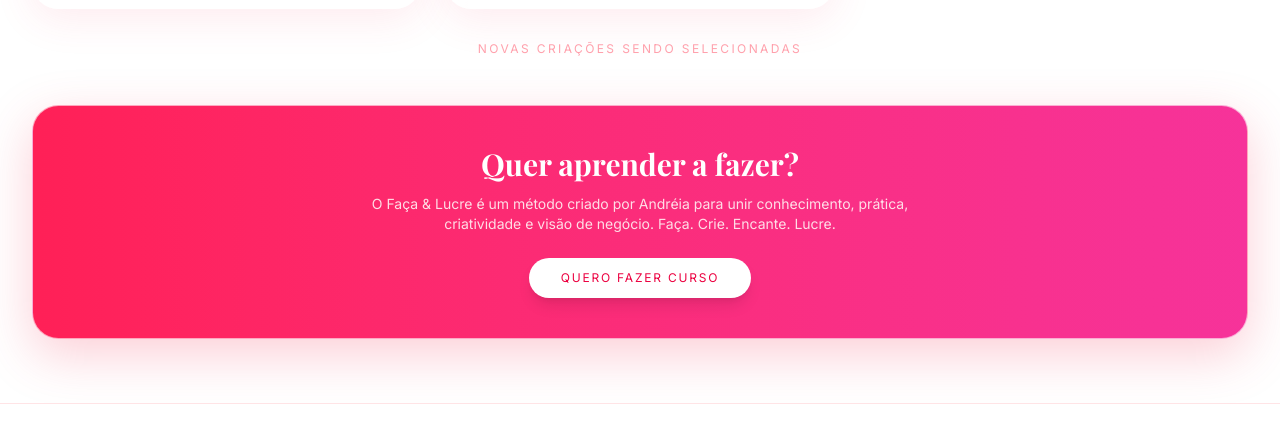
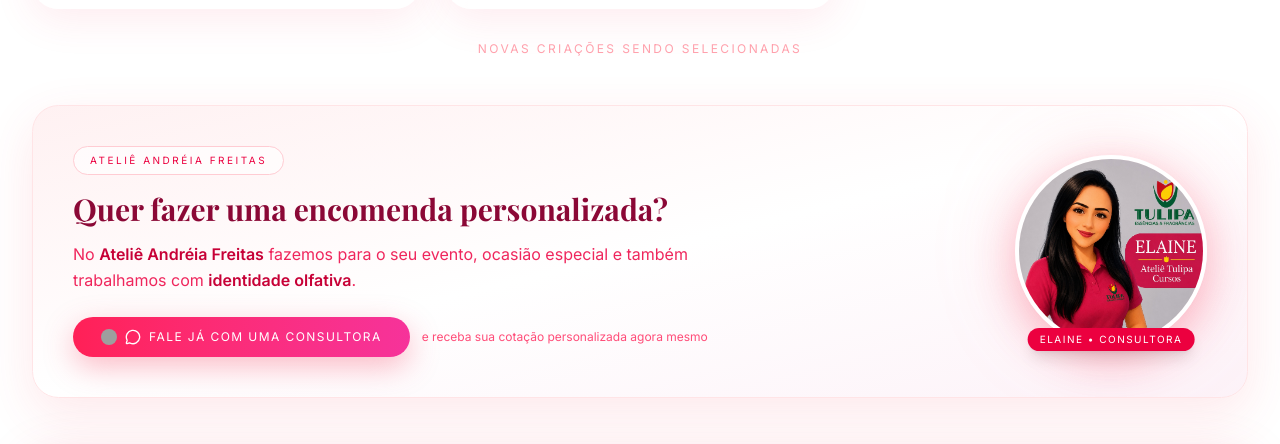
Before and after one commit to brunoxsdkl/blog-cursos-tulipa, a Next.js app: page /criacoes in a window 1280 px wide. Shown: the part 1098-1542 px from the top of the page. Built offline with nearby package versions, Linux system fonts and the light colour scheme; grey boxes are pictures that could not be loaded; a web font is replaced by a local one.

Commit message:
Add encomenda personalizada section with Elaine WhatsApp CTA to /criacoes

```diff
--- a/src/app/criacoes/page.tsx
+++ b/src/app/criacoes/page.tsx
@@ -3,6 +3,7 @@
 import { Sparkles } from "lucide-react"
 import Breadcrumbs from "@/components/Breadcrumbs"
 import CardCategoriaCriacao from "@/components/CardCategoriaCriacao"
+import EncomendaPersonalizada from "@/components/EncomendaPersonalizada"
 import { categoriasCriacoes } from "@/data/criacoes"
 
 export const metadata: Metadata = {
@@ -47,6 +48,8 @@
         Novas criações sendo selecionadas
       </p>
 
+      <EncomendaPersonalizada />
+
       <div className="mt-12 rounded-3xl border border-white/60 bg-gradient-to-r from-rose-500 to-pink-500 p-8 text-center text-white shadow-[0_16px_50px_rgba(244,63,94,0.25)] sm:p-10">
         <h2 className="font-heading text-2xl font-bold sm:text-3xl">Quer aprender a fazer?</h2>
         <p className="mx-auto mt-3 max-w-xl text-sm text-rose-50/90">
--- /dev/null
+++ b/src/components/EncomendaPersonalizada.tsx
@@ -0,0 +1,61 @@
+import { MessageCircle } from "lucide-react"
+
+const WHATSAPP_URL =
+  "https://wa.me/554197547175?text=Ol%C3%A1%21%20Quero%20fazer%20uma%20encomenda%20personalizada%20no%20Ateli%C3%AA%20Andr%C3%A9ia%20Freitas."
+
+export default function EncomendaPersonalizada() {
+  return (
+    <section className="mt-12 overflow-hidden rounded-3xl border border-rose-100 bg-gradient-to-br from-rose-50 via-white to-pink-50 shadow-[0_16px_50px_rgba(244,63,94,0.12)]">
+      <div className="grid items-center gap-8 p-6 sm:p-10 lg:grid-cols-[1fr_auto] lg:gap-10">
+        <div className="order-2 lg:order-1">
+          <span className="inline-flex items-center gap-2 rounded-full border border-rose-200 bg-white/70 px-4 py-1.5 text-[10px] uppercase tracking-[0.25em] text-rose-600">
+            Ateliê Andréia Freitas
+          </span>
+          <h2 className="mt-4 font-heading text-2xl leading-tight font-bold text-rose-900 sm:text-3xl">
+            Quer fazer uma encomenda personalizada?
+          </h2>
+          <p className="mt-3 max-w-2xl text-sm leading-relaxed text-rose-600/85 sm:text-base">
+            No <strong className="font-semibold text-rose-700">Ateliê Andréia Freitas</strong>{" "}
+            fazemos para o seu evento, ocasião especial e também trabalhamos com{" "}
+            <strong className="font-semibold text-rose-700">identidade olfativa</strong>.
+          </p>
+
+          <div className="mt-6 flex flex-col gap-3 sm:flex-row sm:items-center">
+            <a
+              href={WHATSAPP_URL}
+              target="_blank"
+              rel="noopener noreferrer"
+              className="group inline-flex items-center justify-center gap-2 rounded-full bg-gradient-to-r from-rose-500 to-pink-500 px-7 py-3 text-xs uppercase tracking-[0.12em] text-white shadow-[0_10px_30px_rgba(244,63,94,0.35)] transition-all hover:-translate-y-0.5 hover:shadow-[0_16px_40px_rgba(244,63,94,0.45)]"
+            >
+              <img
+                src="/whatsapp.png"
+                alt=""
+                aria-hidden="true"
+                className="h-4 w-4 rounded-full"
+              />
+              <MessageCircle className="h-4 w-4" />
+              Fale já com uma consultora
+            </a>
+            <span className="text-xs text-rose-500/80">
+              e receba sua cotação personalizada agora mesmo
+            </span>
+          </div>
+        </div>
+
+        <div className="order-1 lg:order-2">
+          <div className="relative mx-auto w-40 sm:w-48">
+            <div className="absolute inset-0 rounded-full bg-rose-400/20 blur-2xl" />
+            <img
+              src="/consultora-elaine.jpeg"
+              alt="Elaine, consultora do Ateliê Andréia Freitas"
+              className="relative h-40 w-40 rounded-full border-4 border-white object-cover shadow-[0_14px_40px_rgba(244,63,94,0.30)] sm:h-48 sm:w-48"
+            />
+            <span className="absolute -bottom-1 left-1/2 -translate-x-1/2 whitespace-nowrap rounded-full bg-rose-600 px-3 py-1 text-[10px] uppercase tracking-[0.15em] text-white shadow-lg">
+              Elaine • Consultora
+            </span>
+          </div>
+        </div>
+      </div>
+    </section>
+  )
+}
```
